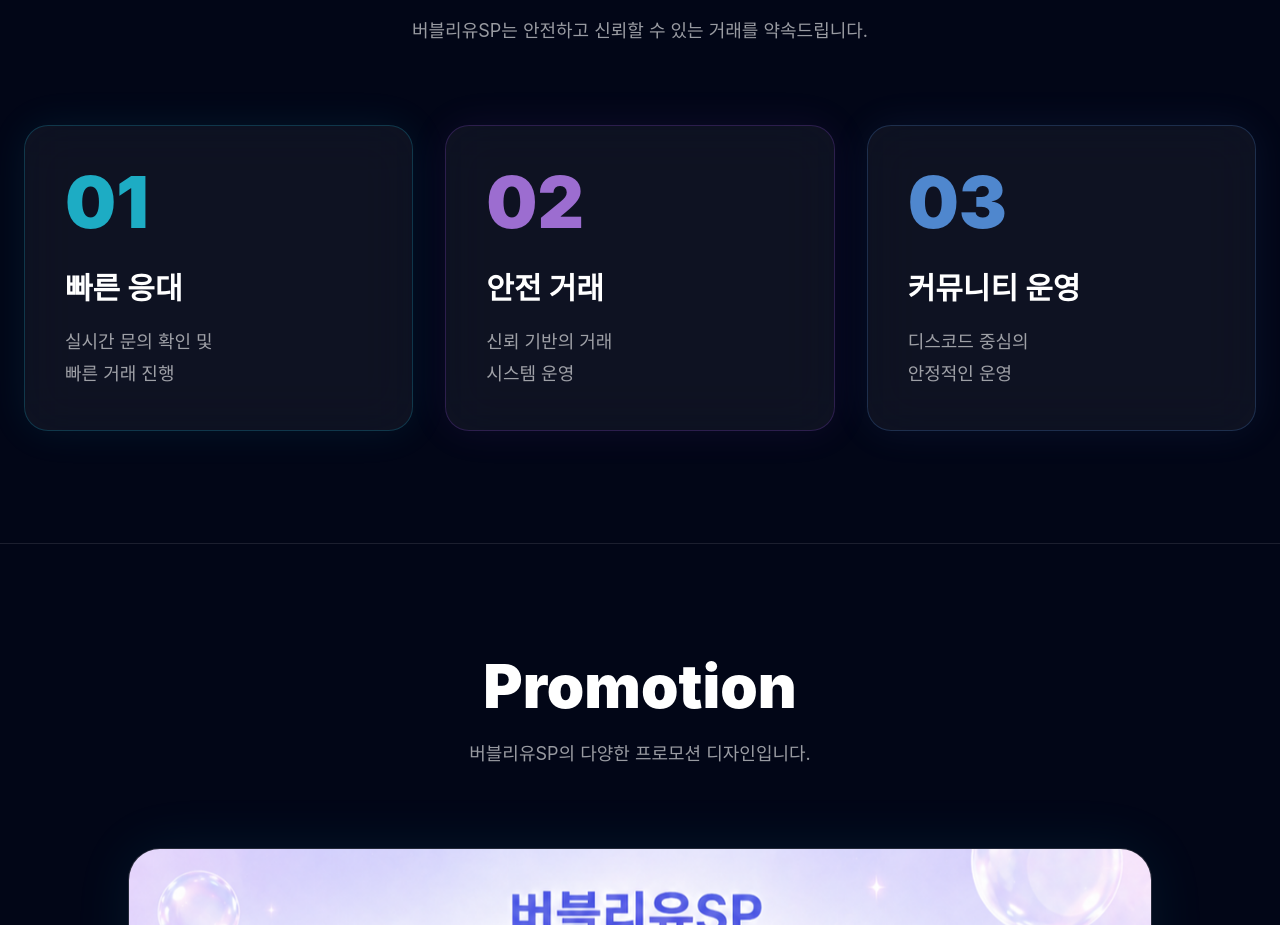
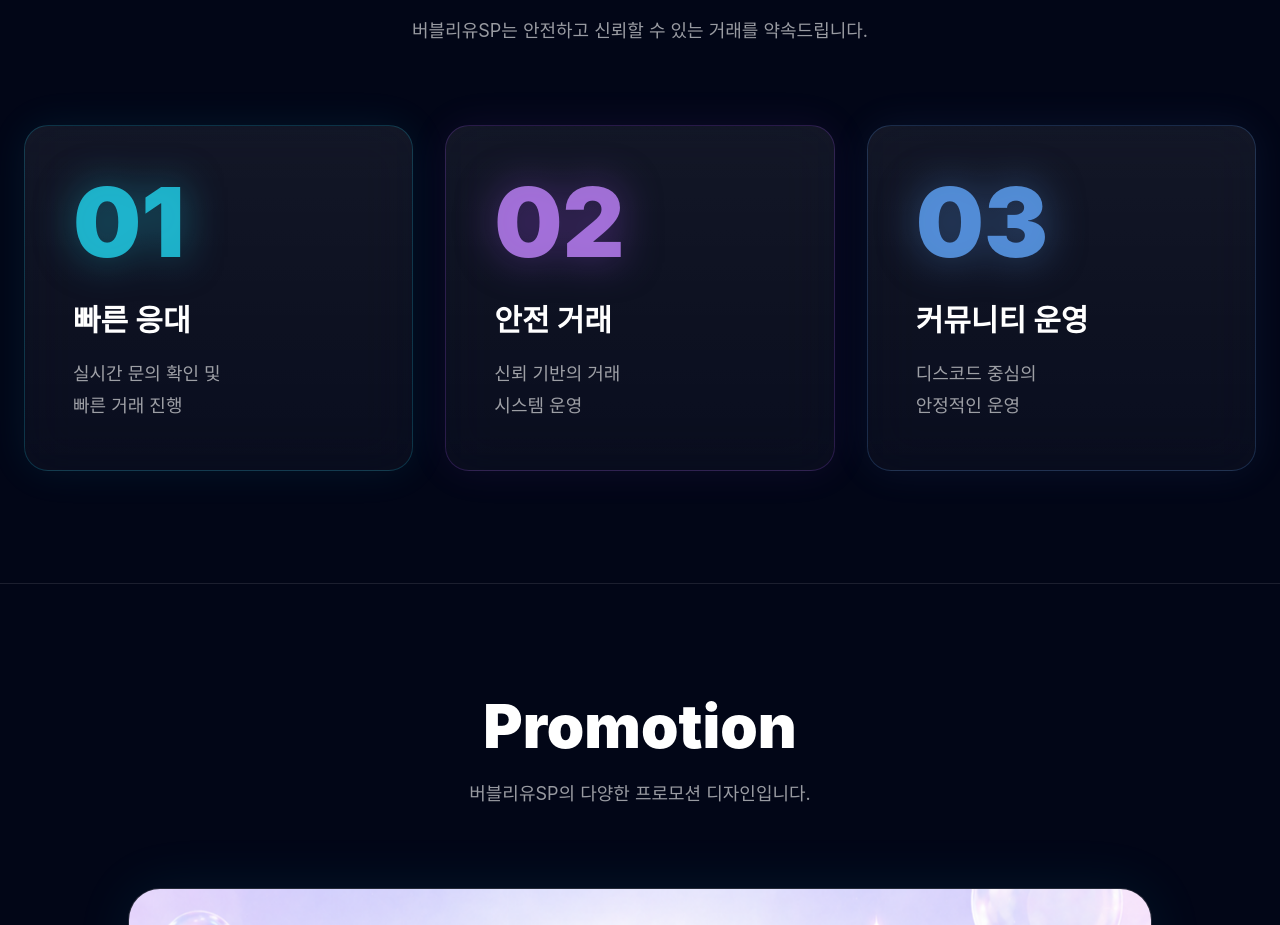
Before and after one commit to kys5980922-sudo/bubblyu-sp, a Next.js app in the folder bubblyu-sp-web/: page / in a window 1280 px wide. Shown: the part 980-1905 px from the top of the page. Built offline with nearby package versions, Linux system fonts and the light colour scheme.

Commit message:
Update page.tsx

```diff
--- a/bubblyu-sp-web/app/page.tsx
+++ b/bubblyu-sp-web/app/page.tsx
@@ -72,9 +72,7 @@
 
           {/* Title */}
           <h1 className="mt-10 text-6xl md:text-8xl font-black tracking-tight bg-gradient-to-r from-cyan-300 via-blue-400 to-purple-500 bg-clip-text text-transparent">
-
             Bubblyu SP
-
           </h1>
 
           {/* Desc */}
@@ -90,15 +88,11 @@
           <div className="mt-12 flex flex-col md:flex-row items-center gap-5">
 
             <button className="px-10 py-4 rounded-2xl bg-cyan-400 text-black font-bold text-lg shadow-[0_0_35px_rgba(34,211,238,0.7)] hover:scale-105 hover:shadow-[0_0_55px_rgba(34,211,238,0.9)] transition duration-300">
-
               카카오톡 문의
-
             </button>
 
             <button className="px-10 py-4 rounded-2xl border border-purple-500 text-white font-bold text-lg bg-purple-500/10 hover:bg-purple-500/20 hover:scale-105 transition duration-300">
-
               디스코드 문의
-
             </button>
 
           </div>
@@ -128,9 +122,9 @@
           <div className="grid md:grid-cols-3 gap-8">
 
             {/* Card 1 */}
-            <div className="group rounded-3xl border border-cyan-400/20 bg-white/5 backdrop-blur-xl p-10 shadow-[0_0_40px_rgba(34,211,238,0.08)] hover:-translate-y-3 hover:border-cyan-300/40 hover:shadow-[0_0_60px_rgba(34,211,238,0.18)] transition duration-500">
+            <div className="group rounded-3xl border border-cyan-400/20 bg-gradient-to-b from-white/[0.07] to-white/[0.03] backdrop-blur-xl p-12 min-h-[320px] shadow-[0_0_40px_rgba(34,211,238,0.08)] hover:-translate-y-3 hover:scale-[1.02] hover:border-cyan-300/40 hover:shadow-[0_0_70px_rgba(34,211,238,0.22)] transition-all duration-500">
 
-              <div className="text-7xl font-black text-cyan-400/80 group-hover:text-cyan-300 transition">
+              <div className="text-8xl font-black text-cyan-400/80 drop-shadow-[0_0_20px_rgba(34,211,238,0.5)] group-hover:text-cyan-300 transition">
                 01
               </div>
 
@@ -146,9 +140,9 @@
             </div>
 
             {/* Card 2 */}
-            <div className="group rounded-3xl border border-purple-500/20 bg-white/5 backdrop-blur-xl p-10 shadow-[0_0_40px_rgba(168,85,247,0.08)] hover:-translate-y-3 hover:border-purple-400/40 hover:shadow-[0_0_60px_rgba(168,85,247,0.18)] transition duration-500">
+            <div className="group rounded-3xl border border-purple-500/20 bg-gradient-to-b from-white/[0.07] to-white/[0.03] backdrop-blur-xl p-12 min-h-[320px] shadow-[0_0_40px_rgba(168,85,247,0.08)] hover:-translate-y-3 hover:scale-[1.02] hover:border-purple-400/40 hover:shadow-[0_0_70px_rgba(168,85,247,0.22)] transition-all duration-500">
 
-              <div className="text-7xl font-black text-purple-400/80 group-hover:text-purple-300 transition">
+              <div className="text-8xl font-black text-purple-400/80 drop-shadow-[0_0_20px_rgba(168,85,247,0.5)] group-hover:text-purple-300 transition">
                 02
               </div>
 
@@ -164,9 +158,9 @@
             </div>
 
             {/* Card 3 */}
-            <div className="group rounded-3xl border border-blue-400/20 bg-white/5 backdrop-blur-xl p-10 shadow-[0_0_40px_rgba(96,165,250,0.08)] hover:-translate-y-3 hover:border-blue-300/40 hover:shadow-[0_0_60px_rgba(96,165,250,0.18)] transition duration-500">
+            <div className="group rounded-3xl border border-blue-400/20 bg-gradient-to-b from-white/[0.07] to-white/[0.03] backdrop-blur-xl p-12 min-h-[320px] shadow-[0_0_40px_rgba(96,165,250,0.08)] hover:-translate-y-3 hover:scale-[1.02] hover:border-blue-300/40 hover:shadow-[0_0_70px_rgba(96,165,250,0.22)] transition-all duration-500">
 
-              <div className="text-7xl font-black text-blue-400/80 group-hover:text-blue-300 transition">
+              <div className="text-8xl font-black text-blue-400/80 drop-shadow-[0_0_20px_rgba(96,165,250,0.5)] group-hover:text-blue-300 transition">
                 03
               </div>
 
```
